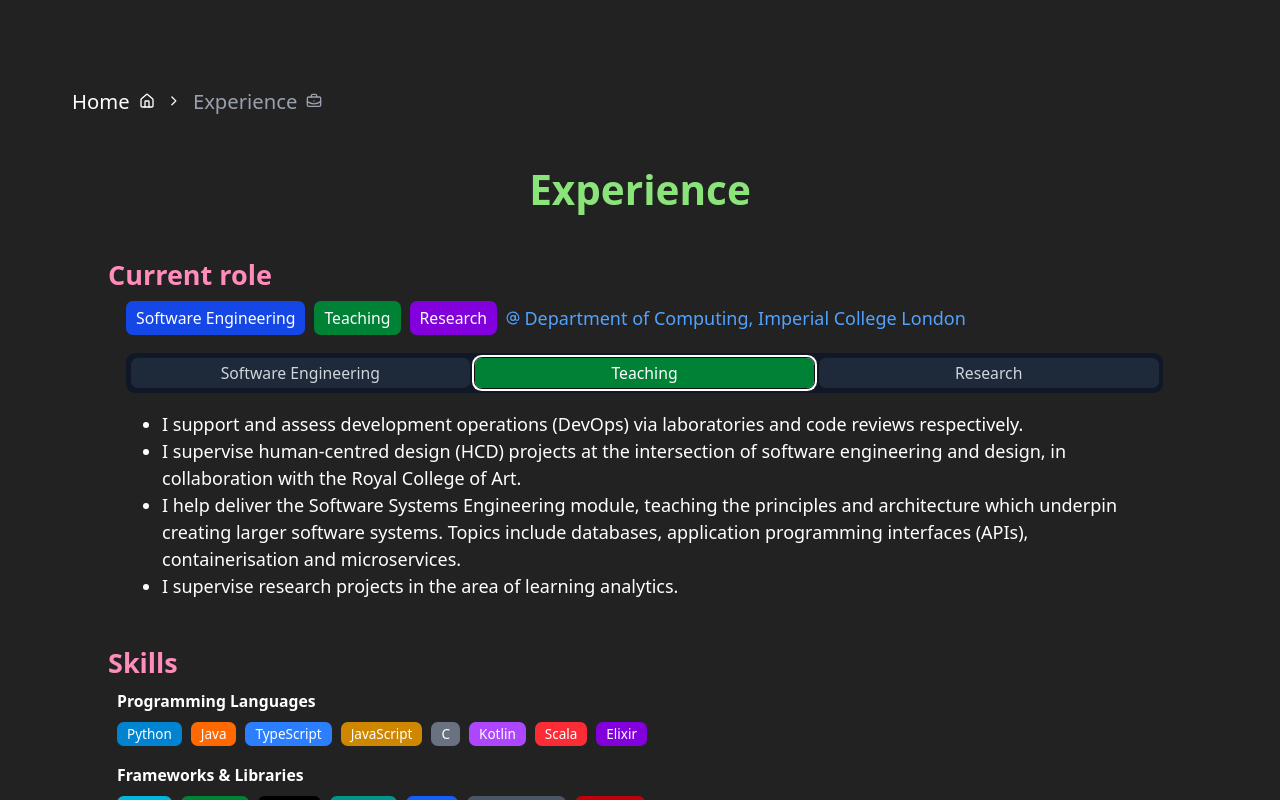
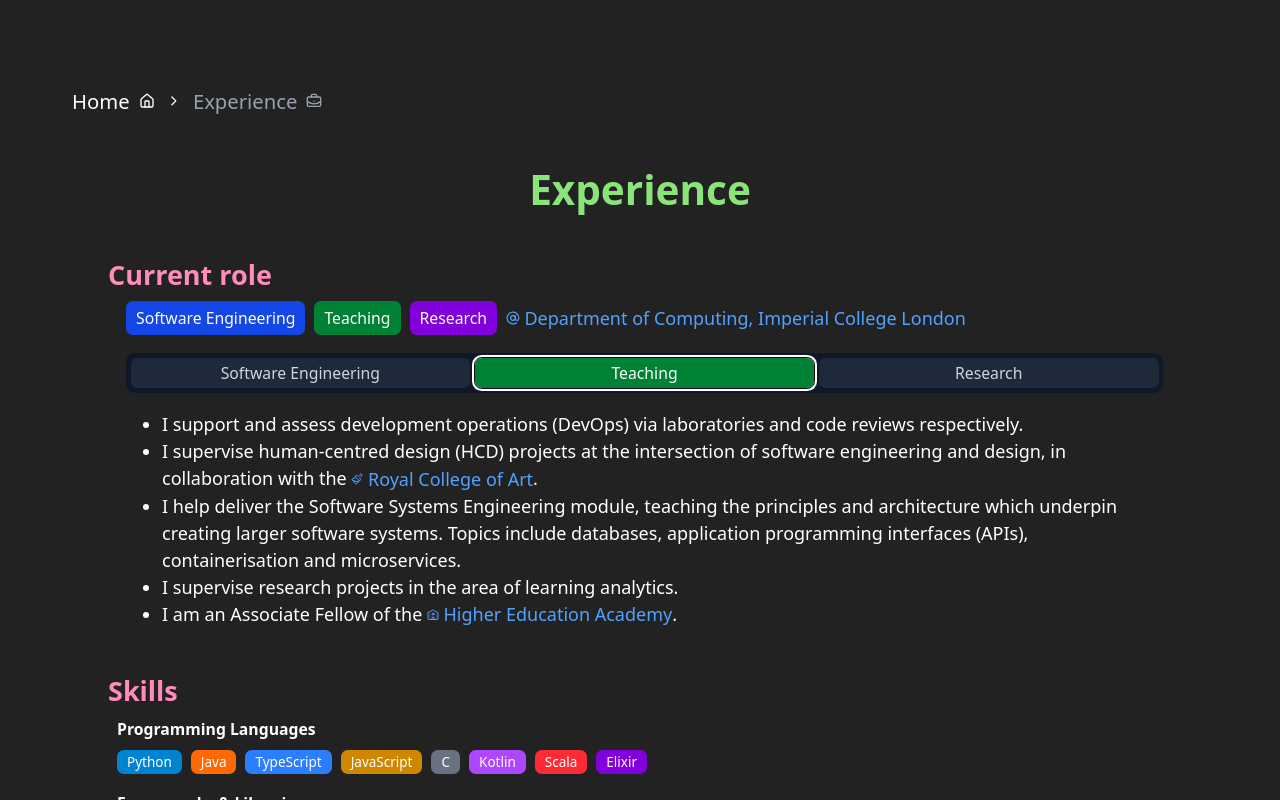
Before and after one commit to zaki-amin/zaki-amin.github.io, a Next.js app: page /experience in a window 1280 px wide. Both pictures are taken after a click on the tab "Teaching". Shown: the top 800 px of the page. Built offline with nearby package versions, Linux system fonts and the light colour scheme.

Commit message:
feat: add afhea qualification

```diff
--- a/src/myComponents/experience/TeachingResponsibilities.tsx
+++ b/src/myComponents/experience/TeachingResponsibilities.tsx
@@ -1,4 +1,6 @@
 import { FC } from 'react'
+import HoverLink from '@/myComponents/navigation/HoverLink'
+import { PaintbrushIcon, School2Icon } from 'lucide-react'
 
 const TeachingResponsibilities: FC = () => {
   return (
@@ -10,8 +12,13 @@ const TeachingResponsibilities: FC = () => {
         </li>
         <li>
           I supervise human-centred design (HCD) projects at the intersection of
-          software engineering and design, in collaboration with the Royal
-          College of Art.
+          software engineering and design, in collaboration with the{' '}
+          <HoverLink
+            href='https://www.rca.ac.uk/'
+            text='Royal College of Art'
+            icon={<PaintbrushIcon size='12' />}
+          />
+          .
         </li>
         <li>
           I help deliver the Software Systems Engineering module, teaching the
@@ -22,6 +29,15 @@ const TeachingResponsibilities: FC = () => {
         <li>
           I supervise research projects in the area of learning analytics.
         </li>
+        <li>
+          I am an Associate Fellow of the{' '}
+          <HoverLink
+            href='https://www.advance-he.ac.uk/'
+            text='Higher Education Academy'
+            icon={<School2Icon size='12' />}
+          />
+          .
+        </li>
       </ul>
     </div>
   )
```
